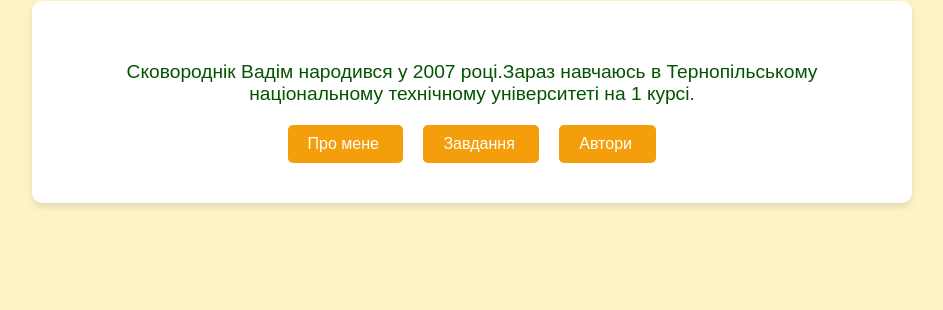
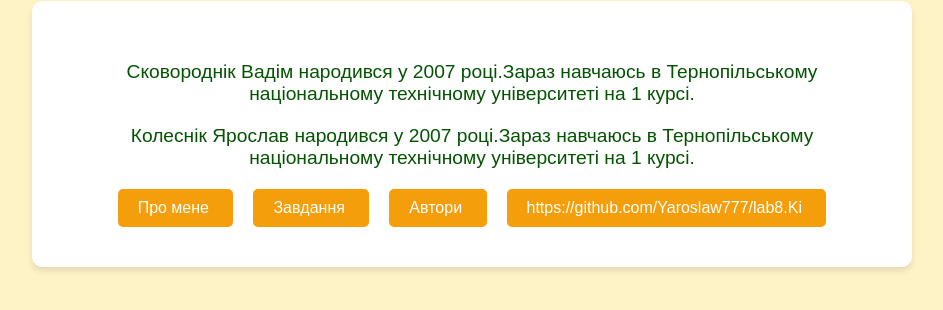
Before and after one commit to Vadimskovorodnik/lab_8_OKI_2024, a plain HTML site: page slide3.html in a window 1280 px wide. Shown: the part 84-394 px from the top of the page, without its empty margins (168-1111 px from the left). Drawn offline with Linux system fonts and the light colour scheme.

Commit message:
Update slide3.html

```diff
--- a/slide3.html
+++ b/slide3.html
@@ -56,10 +56,14 @@
         <div class="description">
           Сковороднік Вадім народився у 2007 році.Зараз навчаюсь в Тернопільському національному технічному університеті на 1 курсі.
       </div>
+        <div class="description">
+          Колеснік Ярослав народився у 2007 році.Зараз навчаюсь в Тернопільському національному технічному університеті на 1 курсі.
+      </div>
         <div class="buttons">
             <a href="index.html">Про мене&nbsp;</a>
             <a href="slide2.html">Завдання&nbsp;</a>
             <a href="slide3.html">Автори&nbsp;</a>
+            <a href="https://github.com/Yaroslaw777/lab8.Ki">https://github.com/Yaroslaw777/lab8.Ki&nbsp;</a>
         </div>
     </div>
 </body>
```
